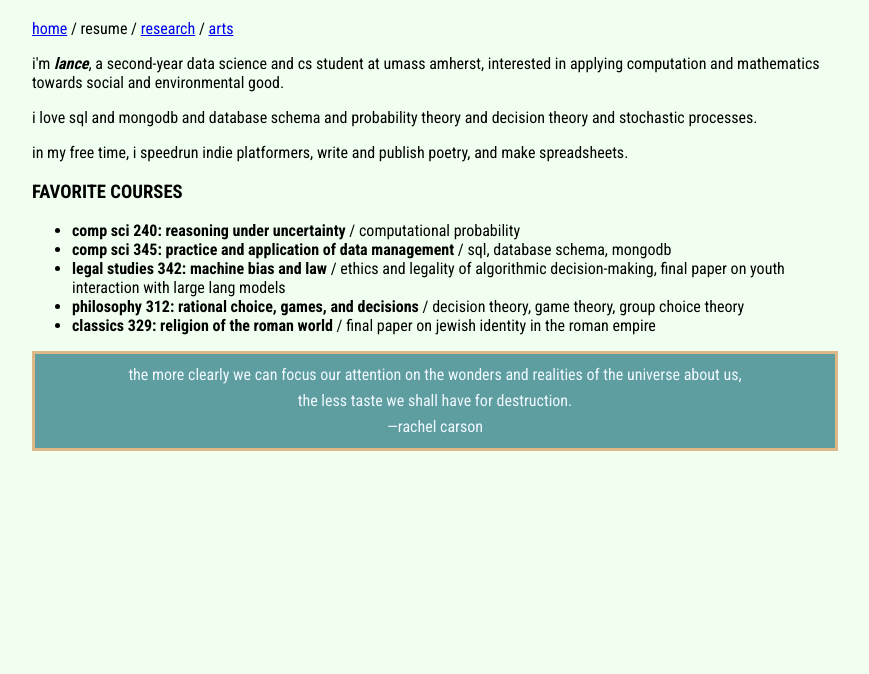
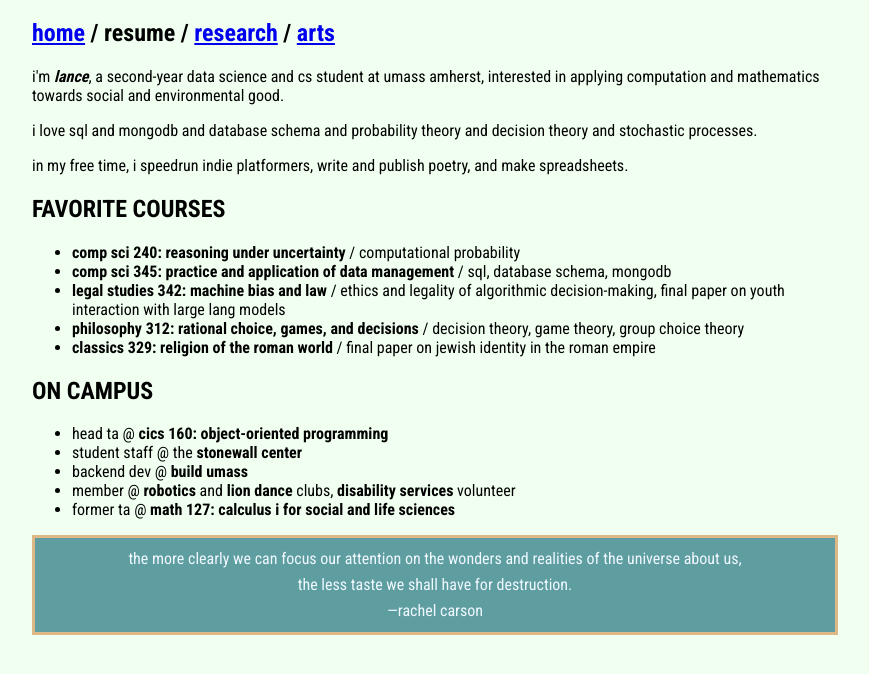
Before and after one commit to lncvyz/lncvyz.github.io, a plain HTML site: page index.html in a window 1280 px wide. Shown: the part 112-786 px from the top of the page, without its empty margins (208-1077 px from the left). Drawn offline with Linux system fonts and the light colour scheme.

Commit message:
Update index.html

```diff
--- a/index.html
+++ b/index.html
@@ -12,7 +12,7 @@
   <body>
 
 	<h1>LANCE C</h1>
-	<p><a = href = "/index.html">home</a> / resume / <a = href = "/research.html">research</a> / <a = href = "/arts.html">arts</a></p>
+	<h2><a = href = "/index.html">home</a> / resume / <a = href = "/research.html">research</a> / <a = href = "/arts.html">arts</a></h2>
 
 	<p>i'm <i><b>lance</b></i>, a second-year data science and cs student at umass amherst,
 		interested in applying computation and mathematics towards social and environmental good.</p>
@@ -20,13 +20,22 @@
 	<p>in my free time, i speedrun indie platformers, write and publish poetry, and make spreadsheets.</p>
 	<p></p>
 
-	<h3>FAVORITE COURSES</h3>
+	<h2>FAVORITE COURSES</h2>
 	<ul>
 		<li><b>comp sci 240: reasoning under uncertainty</b> / computational probability</li>
 		<li><b>comp sci 345: practice and application of data management</b> / sql, database schema, mongodb</li>
 		<li><b>legal studies 342: machine bias and law</b> / ethics and legality of algorithmic decision-making, final paper on youth interaction with large lang models</li>
 		<li><b>philosophy 312: rational choice, games, and decisions</b> / decision theory, game theory, group choice theory</li>
 		<li><b>classics 329: religion of the roman world</b> / final paper on jewish identity in the roman empire</li>
+	</ul>
+
+	<h2>ON CAMPUS</h2>
+	<ul>
+		<li>head ta @ <b>cics 160: object-oriented programming</b></li>
+		<li>student staff @ the <b>stonewall center</b></li>
+		<li>backend dev @ <b>build umass</b></li>
+		<li>member @ <b>robotics</b> and <b>lion dance</b> clubs, <b>disability services</b> volunteer</li>
+		<li>former ta @ <b>math 127: calculus i for social and life sciences</b></li>
 	</ul>
 
 	<div class = "footer">
```
